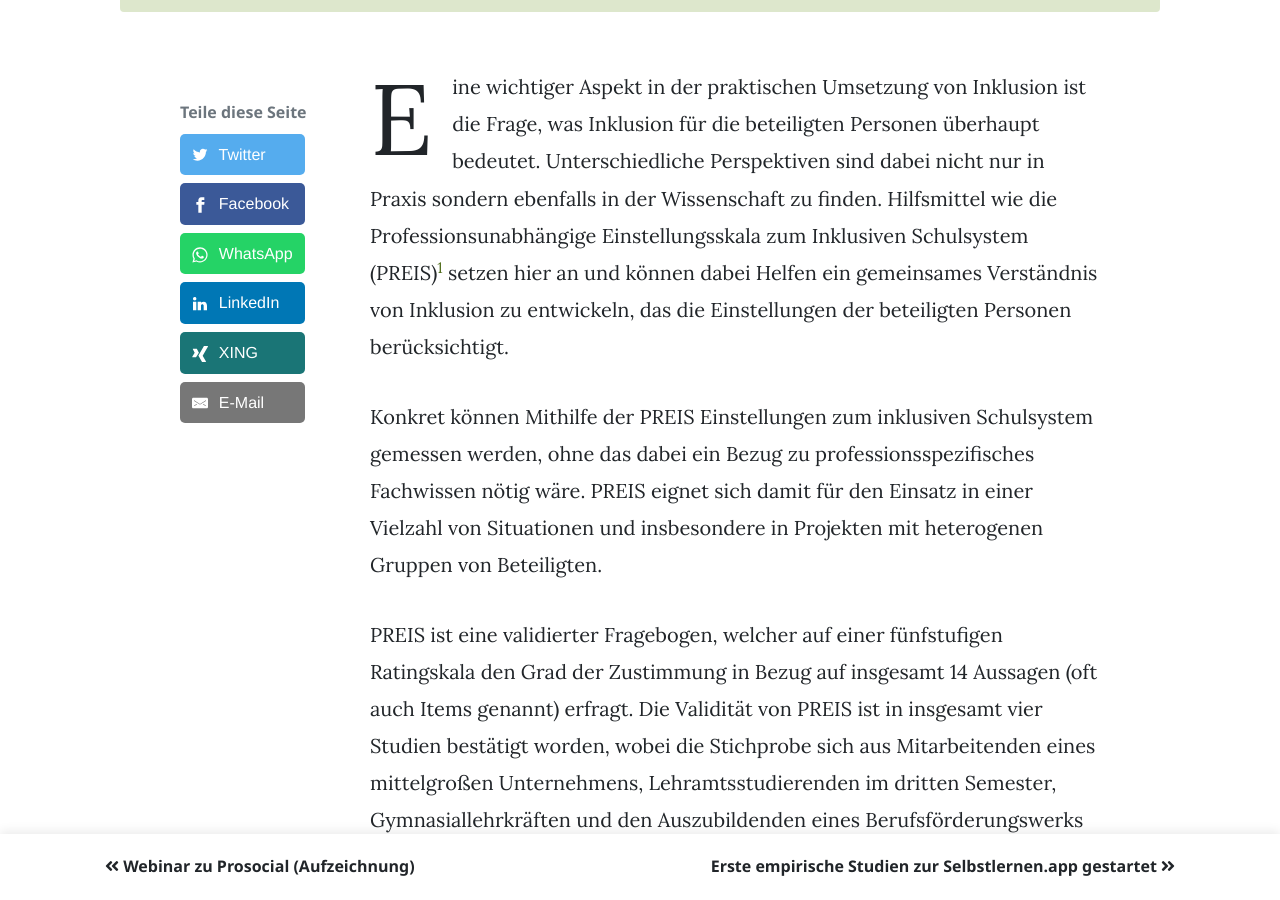
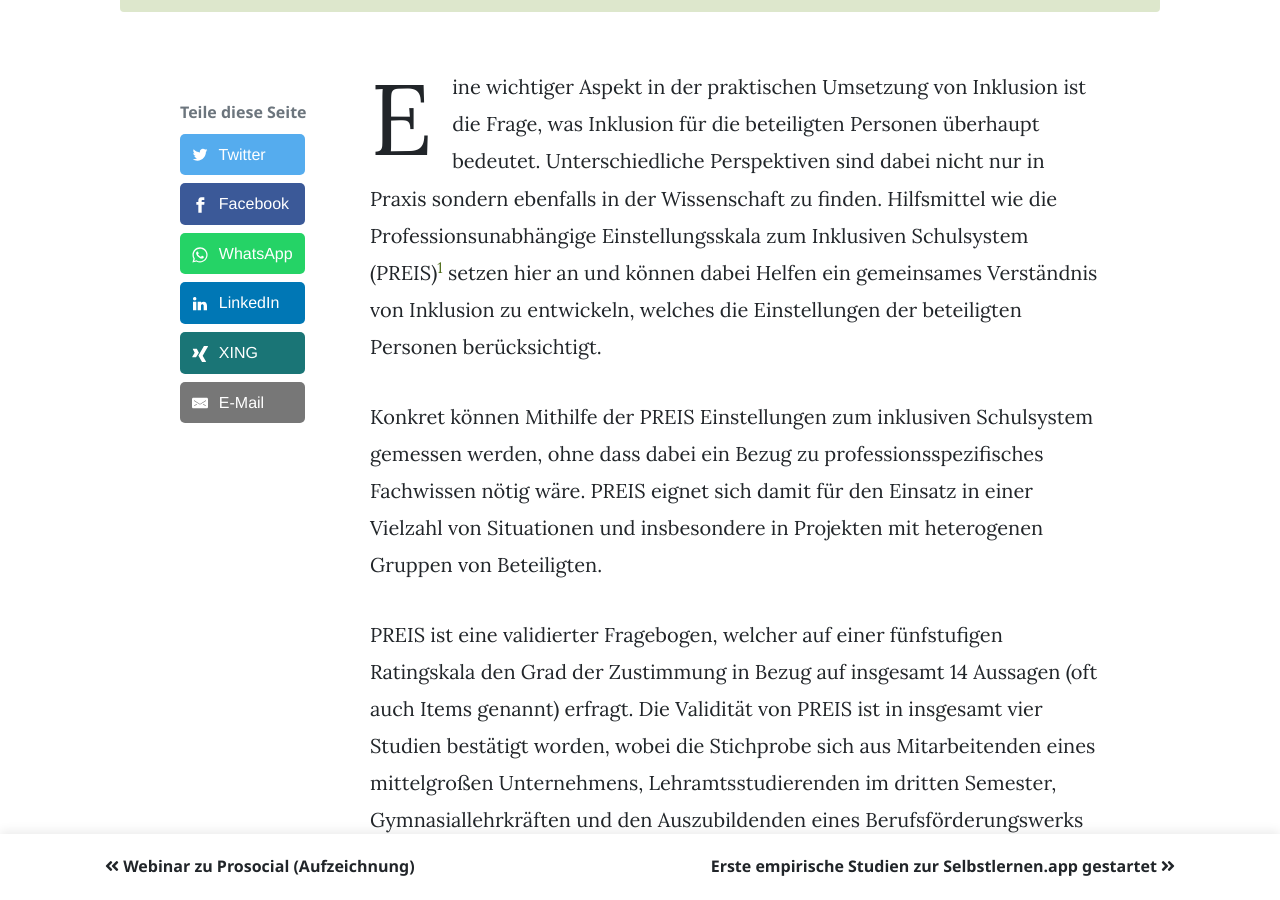
Before and after one commit to innovation-hub-inklusion/innovation-hub-inklusion.github.io, a Jekyll site: the page built from _posts/2022-05-07-Preis.md, in a window 1280 px wide and 900 px high, scrolled down 549 px. Built offline with Jekyll 4.4.1, drawn with Linux system fonts in a browser that asks for light colours; some web fonts are replaced.

Commit message:
Fix typo

```diff
--- a/_posts/2022-05-07-Preis.md
+++ b/_posts/2022-05-07-Preis.md
@@ -4,9 +4,9 @@ author: nina
 workareas: [ AB-2, AB-2 ]
 ---
 
-Eine wichtiger Aspekt in der praktischen Umsetzung von Inklusion ist die Frage, was Inklusion für die beteiligten Personen überhaupt bedeutet. Unterschiedliche Perspektiven sind dabei nicht nur in Praxis sondern ebenfalls in der Wissenschaft zu finden. Hilfsmittel wie die Professionsunabhängige Einstellungsskala zum Inklusiven Schulsystem (PREIS)[^1] setzen hier an und können dabei Helfen ein gemeinsames Verständnis von Inklusion zu entwickeln, das die Einstellungen der beteiligten Personen berücksichtigt.
+Eine wichtiger Aspekt in der praktischen Umsetzung von Inklusion ist die Frage, was Inklusion für die beteiligten Personen überhaupt bedeutet. Unterschiedliche Perspektiven sind dabei nicht nur in Praxis sondern ebenfalls in der Wissenschaft zu finden. Hilfsmittel wie die Professionsunabhängige Einstellungsskala zum Inklusiven Schulsystem (PREIS)[^1] setzen hier an und können dabei Helfen ein gemeinsames Verständnis von Inklusion zu entwickeln, welches die Einstellungen der beteiligten Personen berücksichtigt.
 
-Konkret können Mithilfe der PREIS Einstellungen zum inklusiven Schulsystem gemessen werden, ohne das dabei ein Bezug zu professionsspezifisches Fachwissen nötig wäre. PREIS eignet sich damit für den Einsatz in einer Vielzahl von Situationen und insbesondere in Projekten mit heterogenen Gruppen von Beteiligten.
+Konkret können Mithilfe der PREIS Einstellungen zum inklusiven Schulsystem gemessen werden, ohne dass dabei ein Bezug zu professionsspezifisches Fachwissen nötig wäre. PREIS eignet sich damit für den Einsatz in einer Vielzahl von Situationen und insbesondere in Projekten mit heterogenen Gruppen von Beteiligten.
 
 PREIS ist eine validierter Fragebogen, welcher auf einer fünfstufigen Ratingskala den Grad der Zustimmung in Bezug auf insgesamt 14 Aussagen (oft auch Items genannt) erfragt. Die Validität von PREIS ist in insgesamt vier Studien bestätigt worden, wobei die Stichprobe sich aus Mitarbeitenden eines mittelgroßen Unternehmens, Lehramtsstudierenden im dritten Semester, Gymnasiallehrkräften und den Auszubildenden eines Berufsförderungswerks zusammensetzte.
 
```
